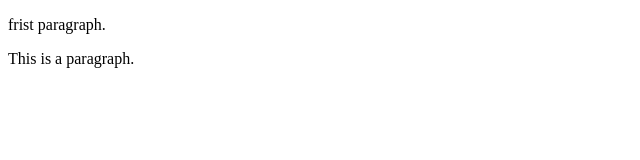
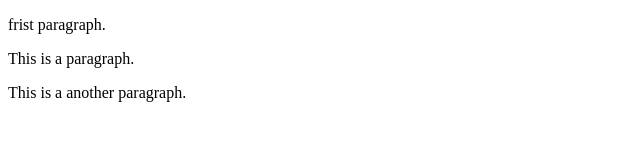
Before and after one commit to Emotions-s/learning-git, a plain HTML site: page index.html in a window 1280 px wide. Shown: the whole page, without its empty margins (0-640 px from the left). Drawn offline with Linux system fonts and the light colour scheme.

Commit message:
resolved conflict

```diff
--- a/index.html
+++ b/index.html
@@ -9,6 +9,7 @@
 
     <p>frist paragraph.</p>
     <p>This is a paragraph.</p>
+    <p>This is a another paragraph.</p>
 
 </body>
 
```
